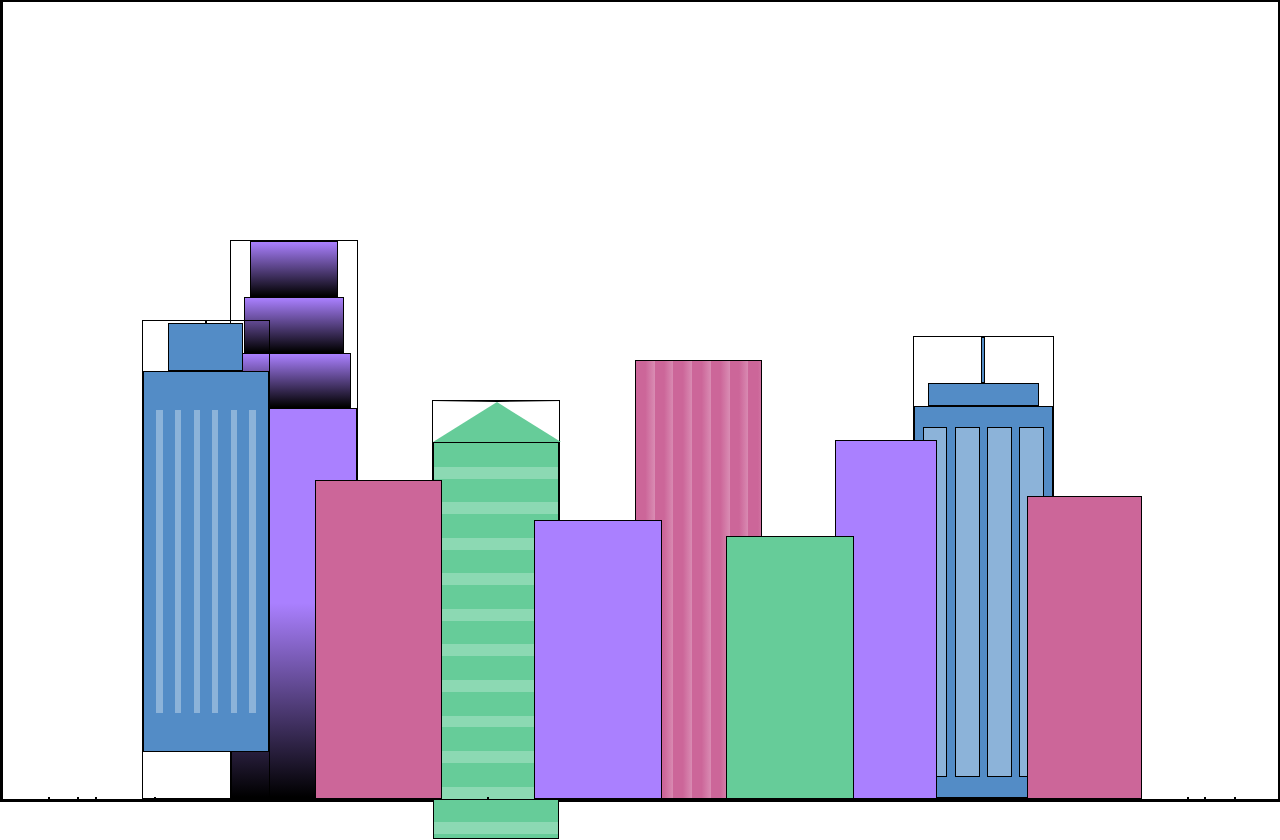
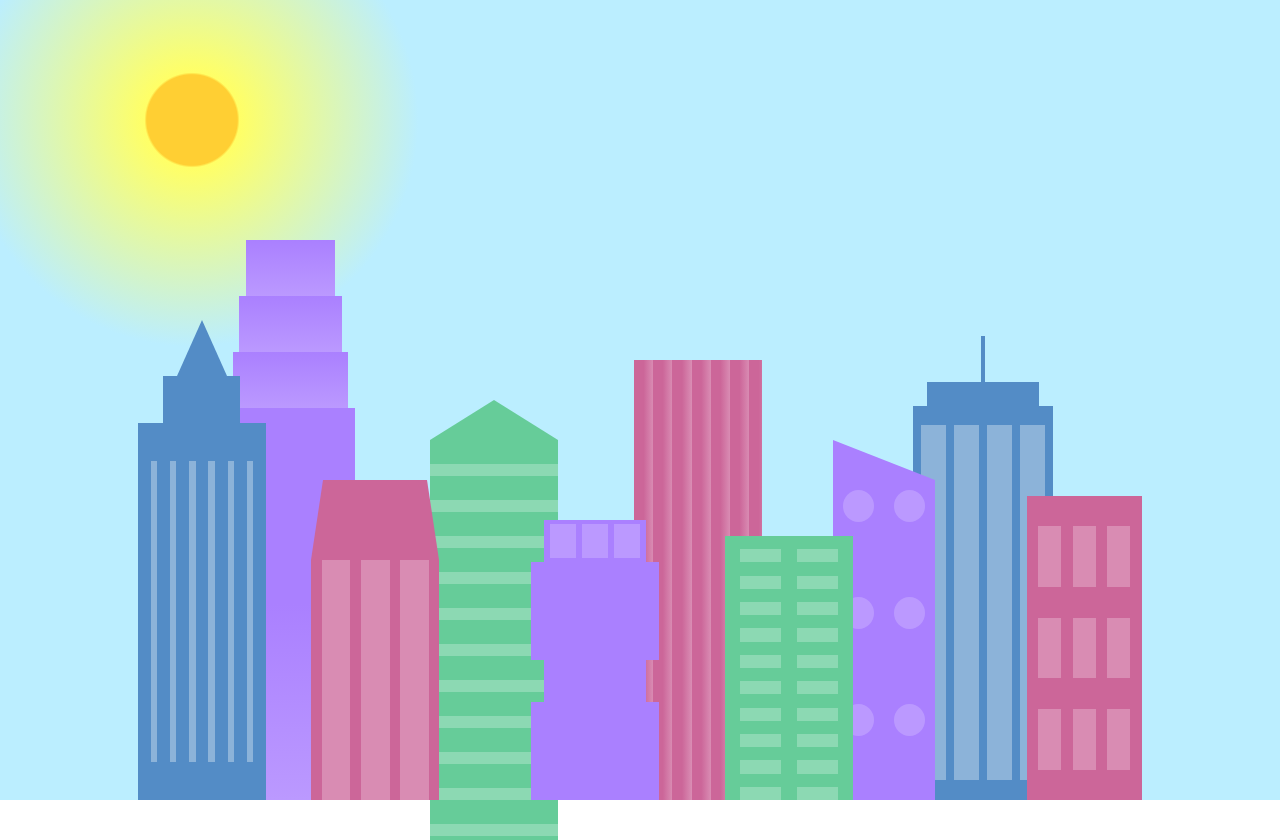
Before and after one commit to chrisfedosky/build-a-city-skyline, a plain HTML site: page index.html in a window 1280 px wide. Drawn offline with Linux system fonts and the light colour scheme.

Commit message:
full workshop amazing ideas and practice

```diff
--- a/index.html
+++ b/index.html
@@ -6,7 +6,7 @@
     <link rel="stylesheet" href="styles.css">
 </head>
 <body>
-    <div class="background-buildings">
+    <div class="background-buildings sky">
         <div></div>
         <div></div>
         <div class="bb1 building-wrap">
@@ -42,10 +42,36 @@
            <div class="fb1b"></div>
            <div class="fb1c"></div>
         </div>
-        <div class="fb2"></div>
+        <div class="fb2">
+            <div class="fb2a"></div>
+            <div class="fb2b window-wrap">
+                <div class="fb2-window"></div>
+                <div class="fb2-window"></div>
+                <div class="fb2-window"></div>
+            </div>
+        </div>
         <div></div>
-        <div class="fb3"></div>
-        <div class="fb4"></div>
+        <div class="fb3 building-wrap">
+            <div class="fb3a window-wrap">
+                <div class="fb3-window"></div>
+                <div class="fb3-window"></div>
+                <div class="fb3-window"></div>
+            </div>
+            <div class="fb3b"></div>
+            <div class="fb3a"></div>
+            <div class="fb3b"></div>
+        </div>
+        <div class="fb4">
+            <div class="fb4a"></div>
+            <div class="fb4b">
+                <div class="fb4-window"></div>
+                <div class="fb4-window"></div>
+                <div class="fb4-window"></div>
+                <div class="fb4-window"></div>
+                <div class="fb4-window"></div>
+                <div class="fb4-window"></div>
+            </div>
+        </div>
         <div class="fb5"></div>
         <div class="fb6"></div>
         <div></div>
--- a/styles.css
+++ b/styles.css
@@ -3,20 +3,22 @@
   --building-color2: #66cc99;
   --building-color3: #cc6699;
   --building-color4: #538cc6;
-    --window-color1: black;
+  --window-color1: #bb99ff;
   --window-color2: #8cd9b3;
   --window-color3: #d98cb3;
   --window-color4: #8cb3d9;
 }
+
 * {
-    border: 1px solid black;
   box-sizing: border-box;
 }
+
 body {
   height: 100vh;
   margin: 0;
   overflow: hidden;
 }
+
 .background-buildings, .foreground-buildings {
   width: 100%;
   height: 100%;
@@ -26,35 +28,49 @@ body {
   position: absolute;
   top: 0;
 }
+
 .building-wrap {
   display: flex;
   flex-direction: column;
   align-items: center;
 }
+
 .window-wrap {
   display: flex;
   align-items: center;
   justify-content: space-evenly;
 }
-/*BACKGROUND BUILDINGS - "bb" stands for "background building"*/
+.sky {
+    background: radial-gradient(circle closest-corner at 15% 15%, #ffcf33 0%, #ffcf33 20%, #ffff66 21%, #bbeeff 100%);
+}
+
+/* BACKGROUND BUILDINGS - "bb" stands for "background building" */
 .bb1 {
   width: 10%;
   height: 70%;
 }
+
 .bb1a {
   width: 70%;
 }
+
 .bb1b {
   width: 80%;
 }
+
 .bb1c {
   width: 90%;
 }
+
 .bb1d {
   width: 100%;
   height: 70%;
-    background: linear-gradient( var(--building-color1) 50%, var(--window-color1));
+  background: linear-gradient(
+      var(--building-color1) 50%,
+      var(--window-color1)
+    );
 }
+
 .bb1-window {
   height: 10%;
   background: linear-gradient(
@@ -62,90 +78,195 @@ body {
       var(--window-color1)
     );
 }
+
 .bb2 {
   width: 10%;
   height: 50%;
 }
+
 .bb2a {
   border-bottom: 5vh solid var(--building-color2);
   border-left: 5vw solid transparent;
   border-right: 5vw solid transparent;
 }
+
 .bb2b {
   width: 100%;
   height: 100%;
-    background: repeating-linear-gradient(var(--building-color2) 0%, var(--building-color2) 6%, var(--window-color2) 6%, var(--window-color2) 9%);
+  background: repeating-linear-gradient(
+      var(--building-color2),
+      var(--building-color2) 6%,
+      var(--window-color2) 6%,
+      var(--window-color2) 9%
+    );
 }
+
 .bb3 {
   width: 10%;
   height: 55%;
-    background: repeating-linear-gradient(90deg, var(--building-color3), var(--building-color3), var(--window-color3) 15%);
+  background: repeating-linear-gradient(
+      90deg,
+      var(--building-color3),
+      var(--building-color3),
+      var(--window-color3) 15%
+    );
 }
+
 .bb4 {
   width: 11%;
   height: 58%;
 }
+
 .bb4a {
   width: 3%;
   height: 10%;
   background-color: var(--building-color4);
 }
+
 .bb4b {
   width: 80%;
   height: 5%;
   background-color: var(--building-color4);
 }
+
 .bb4c {
   width: 100%;
   height: 85%;
   background-color: var(--building-color4);
 }
+
 .bb4-window {
   width: 18%;
   height: 90%;
   background-color: var(--window-color4);
 }
-/*FOREGROUND BUILDINGS - "fb" stands for "foreground building"*/
+
+/* FOREGROUND BUILDINGS - "fb" stands for "foreground building" */
 .fb1 {
   width: 10%;
   height: 60%;
+}
+.fb1a {
+  border-bottom: 7vh solid var(--building-color4);
+  border-left: 2vw solid transparent;
+  border-right: 2vw solid transparent;
 }
 .fb1b {
   width: 60%;
   height: 10%;
   background-color: var(--building-color4);
 }
+
 .fb1c {
   width: 100%;
   height: 80%;
-    background: repeating-linear-gradient(90deg, var(--building-color4) 0%, var(--building-color4) 10%, transparent 10%, transparent 15%),repeating-linear-gradient(var(--building-color4) 0%, var(--building-color4) 10%, var(--window-color4) 10%, var(--window-color4) 90%);
+  background: repeating-linear-gradient(
+      90deg,
+      var(--building-color4),
+      var(--building-color4) 10%,
+      transparent 10%,
+      transparent 15%
+    ),
+    repeating-linear-gradient(
+      var(--building-color4),
+      var(--building-color4) 10%,
+      var(--window-color4) 10%,
+      var(--window-color4) 90%
+    );
 }
+
 .fb2 {
   width: 10%;
   height: 40%;
+
+}
+.fb2a {
+    width: 100%;
+    border-bottom: 10vh solid var(--building-color3);
+    border-left: 1vw solid transparent;
+    border-right: 1vw solid transparent;
+}
+.fb2b {
+    width: 100%;
+    height: 75%;
     background-color: var(--building-color3);
+}
+.fb2-window {
+    width: 22%;
+    height: 100%;
+    background-color: var(--window-color3);
 }
 .fb3 {
   width: 10%;
   height: 35%;
+}
+.fb3a {
+    width: 80%;
+    height: 15%;
     background-color: var(--building-color1);
 }
+.fb3b {
+    width: 100%;
+    height: 35%;
+    background-color: var(--building-color1);
+}
+.fb3-window {
+    width: 25%;
+    height: 80%;
+    background-color: var(--window-color1);
+}
+
 .fb4 {
   width: 8%;
   height: 45%;
-    background-color: var(--building-color1);
   position: relative;
   left: 10%;
 }
+.fb4a {
+    border-top: 5vh solid transparent;
+    border-left: 8vw solid var(--building-color1);
+}
+.fb4b {
+    width: 100%;
+    height: 89%;
+    background-color: var(--building-color1);
+    display: flex;
+    flex-wrap: wrap;
+}
+.fb4-window{
+    width: 30%;
+    height: 10%;
+    border-radius: 50%;
+    background-color: var(--window-color1);
+    margin: 10%;
+}
+
 .fb5 {
   width: 10%;
   height: 33%;
-    background-color: var(--building-color2);
   position: relative;
   right: 10%;
+  background: repeating-linear-gradient(var(--building-color2) 0%, var(--building-color2) 5%, transparent 5%, transparent 10%), repeating-linear-gradient(90deg, var(--building-color2) 0%, var(--building-color2) 12%, var(--window-color2) 12%, var(--window-color2) 44%);
 }
+
 .fb6 {
   width: 9%;
   height: 38%;
-    background-color: var(--building-color3);
+  background: repeating-linear-gradient(90deg, var(--building-color3) 0%, var(--building-color3) 10%, transparent 10%, transparent 30%), repeating-linear-gradient(var(--building-color3) 0%, var(--building-color3) 10%, var(--window-color3) 10%, var(--window-color3) 30%);
 }
+@media (max-width: 500px) {
+    :root {
+        --building-color1: #000;
+        --building-color2: #000;
+        --building-color3: #000;
+        --building-color4: #000;
+        --window-color1: #777;
+        --window-color2: #777;
+        --window-color3: #777;
+        --window-color4: #777;
+
+    }
+    .sky {
+    background: radial-gradient(circle closest-corner at 15% 15%, #ccc 0%, #ccc 20%, #445 21%, #223 100%);
+}
+}
```
Lines whose indentation alone changed are shown as unchanged.
